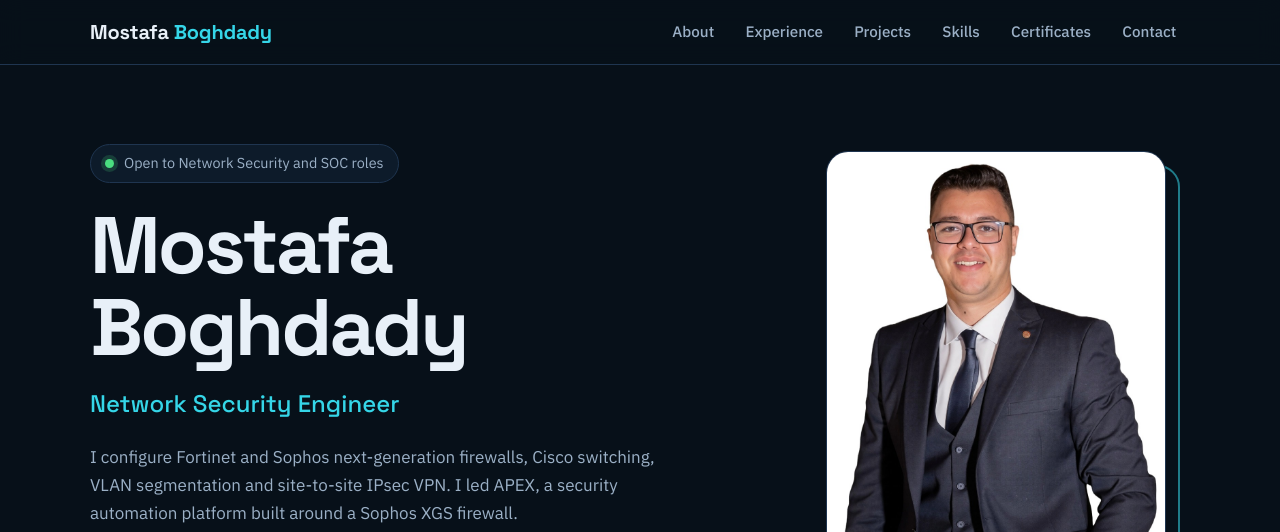
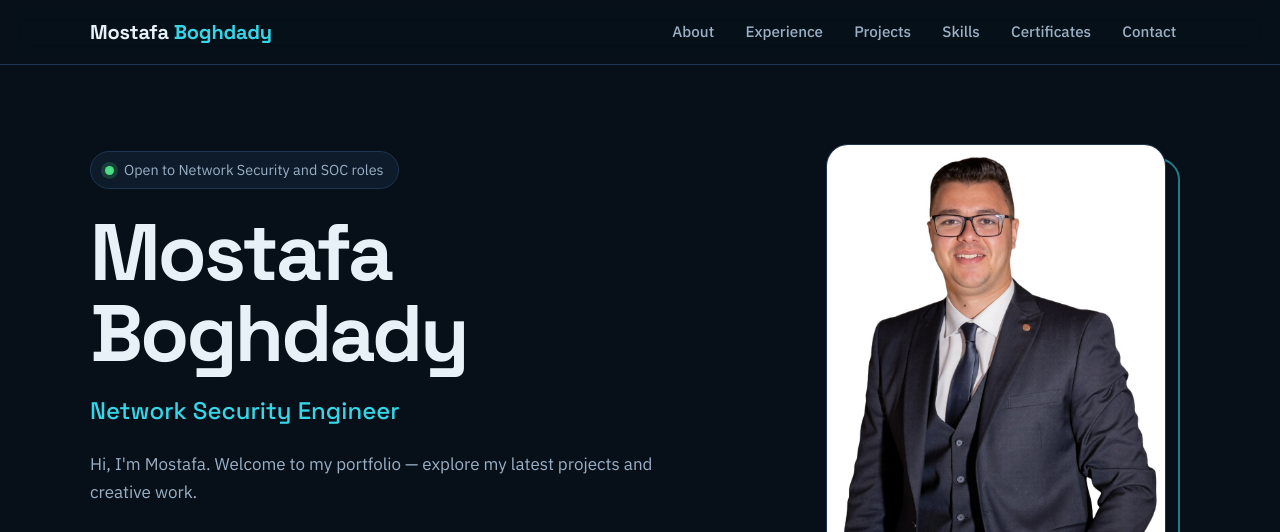
Before and after one commit to boghdady1/Portfolio.github.io, a plain HTML site: page index.html in a window 1280 px wide. Shown: the top 532 px of the page. Drawn offline with Linux system fonts and the light colour scheme.

Commit message:
Update index.html

```diff
--- a/index.html
+++ b/index.html
@@ -381,8 +381,7 @@
         <h1>Mostafa<br>Boghdady</h1>
         <p class="role">Network Security Engineer</p>
         <p class="intro">
-          I configure Fortinet and Sophos next-generation firewalls, Cisco switching, VLAN segmentation and site-to-site IPsec VPN.
-          I led APEX, a security automation platform built around a Sophos XGS firewall.
+          Hi, I'm Mostafa. Welcome to my portfolio — explore my latest projects and creative work.
         </p>
         <div class="hero-actions">
           <a class="btn primary" href="Assets/Profile_Photo/CV_Mostafa_Boghdady.pdf" download>
```
